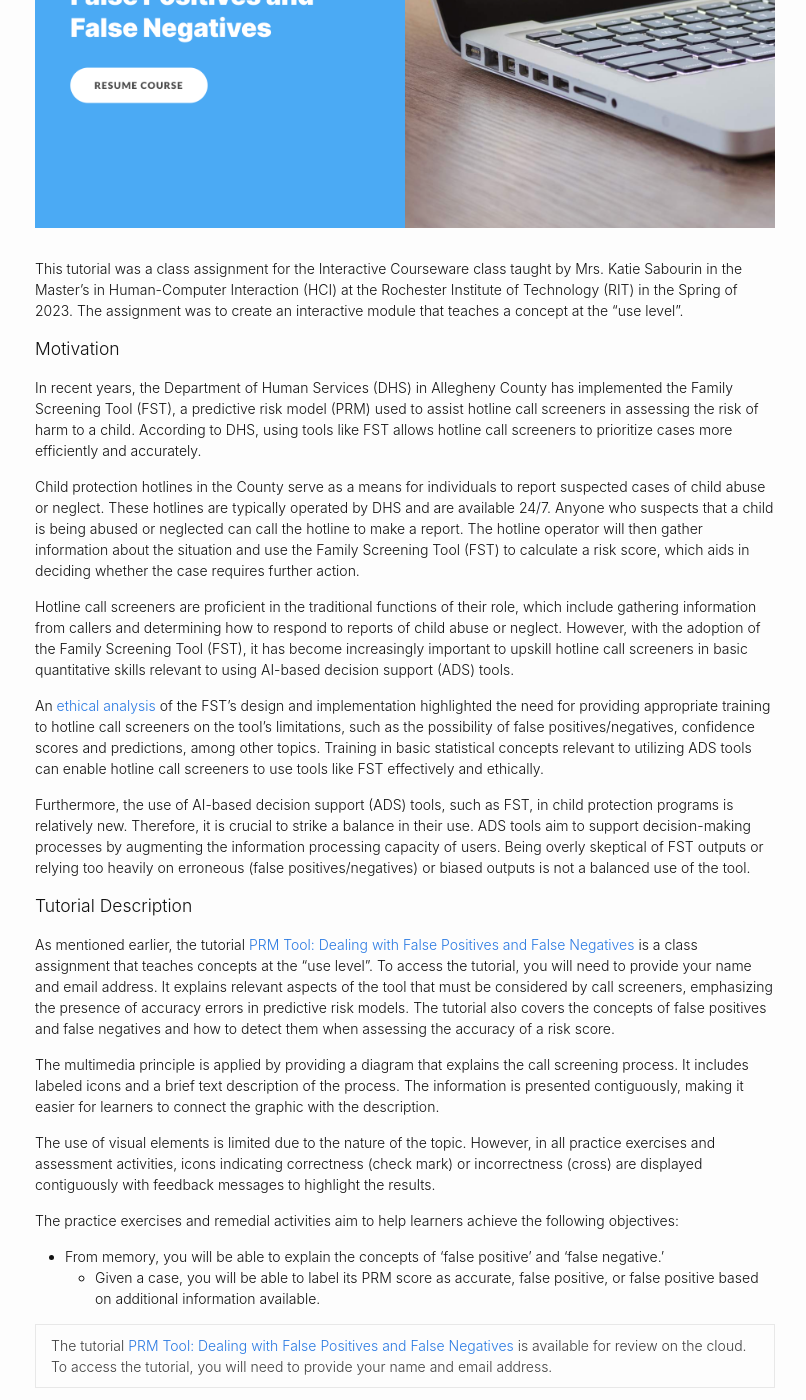
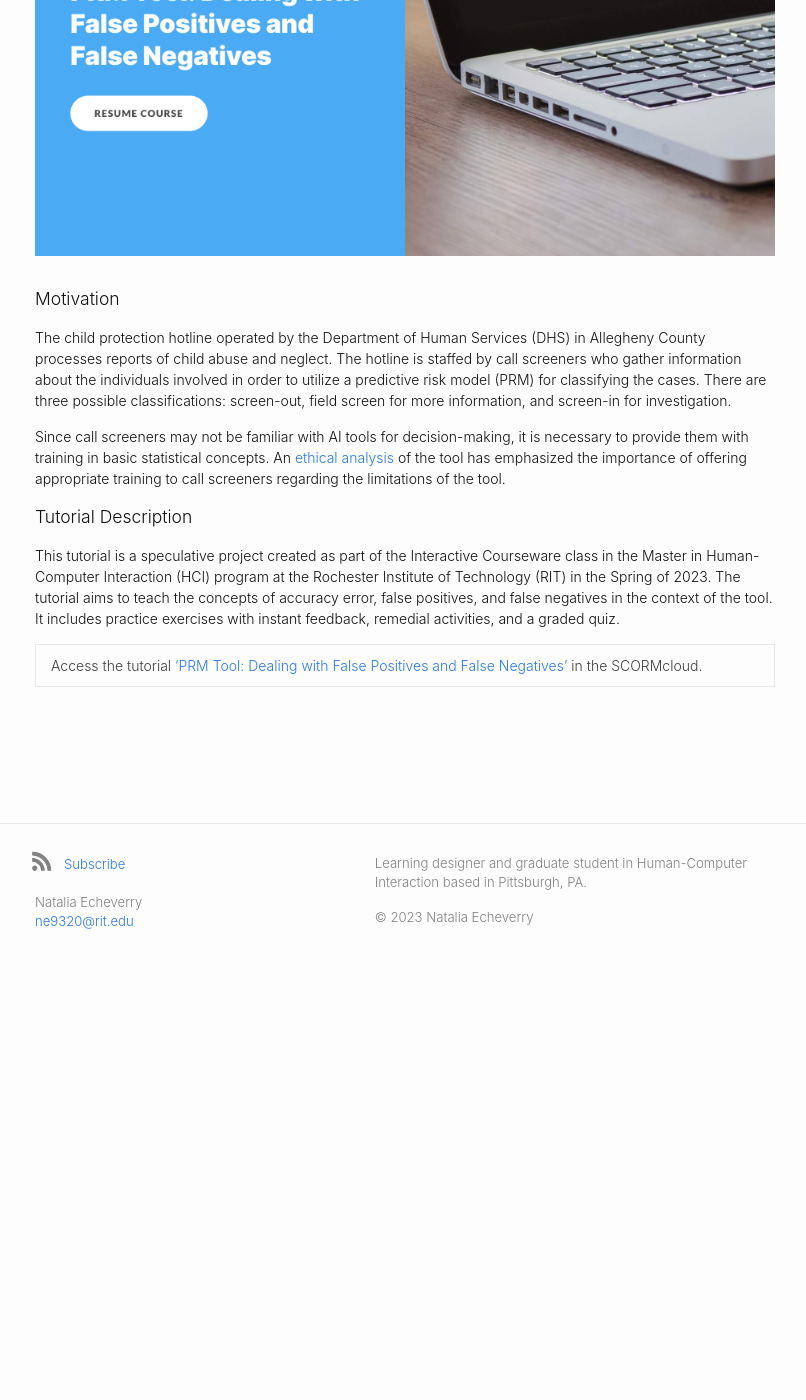
Before and after one commit to verrynatalia/verrynatalia, a Jekyll site: the page built from blog-projects/_posts/2023-04-09-primer-stat-concepts.md, in a window 1280 px wide and 1400 px high, scrolled down 408 px. Shown: the whole window, without its empty margins (235-1041 px from the left). Built offline with Jekyll 4.4.1, drawn with Linux system fonts in a browser that asks for light colours; some web fonts are replaced; after the commit the page ends 1325 px from its top, so only the background shows below that; some of the changed text lies outside the part shown.

Commit message:
Update 2023-04-09-primer-stat-concepts.md

```diff
--- a/blog-projects/_posts/2023-04-09-primer-stat-concepts.md
+++ b/blog-projects/_posts/2023-04-09-primer-stat-concepts.md
@@ -1,52 +1,19 @@
 ---
 layout: post
-title:  "A Primer on Statistical Concepts for Social Workers"
+title:  "A Primer on Statistical Concepts for Social Workers in Allegheny County"
 date:   2023-04-09 09:43:00
 category: projects
 image: assets/images/PRM_tutorial.png
 ---
 
-This tutorial was a class assignment for the Interactive Courseware class taught by Mrs. Katie Sabourin in the Master’s in Human-Computer Interaction (HCI) at the Rochester Institute of Technology (RIT) in the Spring of 2023. The assignment was to create an interactive module that teaches a concept at the “use level”.
-
 #### Motivation
 
-In recent years, the Department of Human Services (DHS) in Allegheny County has implemented the Family Screening Tool (FST), a predictive risk model (PRM) used to assist hotline call screeners in assessing the risk of harm to a child. According to DHS, using tools like FST allows hotline call screeners to prioritize cases more efficiently and accurately.
+The child protection hotline operated by the Department of Human Services (DHS) in Allegheny County processes reports of child abuse and neglect. The hotline is staffed by call screeners who gather information about the individuals involved in order to utilize a predictive risk model (PRM) for classifying the cases. There are three possible classifications: screen-out, field screen for more information, and screen-in for investigation.
 
-Child protection hotlines in the County serve as a means for individuals to report suspected cases of child abuse or neglect. These hotlines are typically operated by DHS and are available 24/7. Anyone who suspects that a child is being abused or neglected can call the hotline to make a report. The hotline operator will then gather information about the situation and use the Family Screening Tool (FST) to calculate a risk score, which aids in deciding whether the case requires further action.
-
-Hotline call screeners are proficient in the traditional functions of their role, which include gathering information from callers and determining how to respond to reports of child abuse or neglect. However, with the adoption of the Family Screening Tool (FST), it has become increasingly important to upskill hotline call screeners in basic quantitative skills relevant to using AI-based decision support (ADS) tools.
-
-An [ethical analysis](https://www.alleghenycountyanalytics.us/wp-content/uploads/2019/05/Ethical-Analysis-16-ACDHS-26_PredictiveRisk_Package_050119_FINAL-2.pdf) of the FST's design and implementation highlighted the need for providing appropriate training to hotline call screeners on the tool's limitations, such as the possibility of false positives/negatives, confidence scores and predictions, among other topics. Training in basic statistical concepts relevant to utilizing ADS tools can enable hotline call screeners to use tools like FST effectively and ethically.
-
-Furthermore, the use of AI-based decision support (ADS) tools, such as FST, in child protection programs is relatively new. Therefore, it is crucial to strike a balance in their use. ADS tools aim to support decision-making processes by augmenting the information processing capacity of users. Being overly skeptical of FST outputs or relying too heavily on erroneous (false positives/negatives) or biased outputs is not a balanced use of the tool.
+Since call screeners may not be familiar with AI tools for decision-making, it is necessary to provide them with training in basic statistical concepts. An [ethical analysis](https://www.alleghenycountyanalytics.us/wp-content/uploads/2019/05/Ethical-Analysis-16-ACDHS-26_PredictiveRisk_Package_050119_FINAL-2.pdf) of the tool has emphasized the importance of offering appropriate training to call screeners regarding the limitations of the tool.
 
 #### Tutorial Description
 
-As mentioned earlier, the tutorial [PRM Tool: Dealing with False Positives and False Negatives](https://app.cloud.scorm.com/sc/InvitationConfirmEmail?publicInvitationId=88faaa41-7350-409f-b1db-66a8a9b5a485) is a class assignment that teaches concepts at the "use level". To access the tutorial, you will need to provide your name and email address. It explains relevant aspects of the tool that must be considered by call screeners, emphasizing the presence of accuracy errors in predictive risk models. The tutorial also covers the concepts of false positives and false negatives and how to detect them when assessing the accuracy of a risk score.
+This tutorial is a speculative project created as part of the Interactive Courseware class in the Master in Human-Computer Interaction (HCI) program at the Rochester Institute of Technology (RIT) in the Spring of 2023. The tutorial aims to teach the concepts of accuracy error, false positives, and false negatives in the context of the tool. It includes practice exercises with instant feedback, remedial activities, and a graded quiz.
 
-The multimedia principle is applied by providing a diagram that explains the call screening process. It includes labeled icons and a brief text description of the process. The information is presented contiguously, making it easier for learners to connect the graphic with the description.
-
-The use of visual elements is limited due to the nature of the topic. However, in all practice exercises and assessment activities, icons indicating correctness (check mark) or incorrectness (cross) are displayed contiguously with feedback messages to highlight the results.
-
-The practice exercises and remedial activities aim to help learners achieve the following objectives:
-
-- From memory, you will be able to explain the concepts of 'false positive' and 'false negative.'
-	- Given a case, you will be able to label its PRM score as accurate, false positive, or false positive based on additional information available.
-
-The tutorial [PRM Tool: Dealing with False Positives and False Negatives](https://app.cloud.scorm.com/sc/InvitationConfirmEmail?publicInvitationId=88faaa41-7350-409f-b1db-66a8a9b5a485) is available for review on the cloud. To access the tutorial, you will need to provide your name and email address.|
-
-**References**
-1. Developing Predictive Risk Models to Support Child Maltreatment Hotline, [https://www.alleghenycountyanalytics.us/wp-content/uploads/2018/10/16-ACDHS26_Ethical_Package_102518.pdf](https://www.alleghenycountyanalytics.us/wp-content/uploads/2018/10/16-ACDHS26_Ethical_Package_102518.pdf)
-3. Allegheny County DHS. 2022. The Allegheny Family Screening Tool. (Apr 2022).
-[https://www.alleghenycounty.us/Human-Services/](https://www.alleghenycounty.us/Human-Services/)
-News-Events/Accomplishments/Allegheny-Family-Screening-Tool.aspx
-4. Dan Hurley. 2018. Can an Algorithm Tell When Kids Are in Danger? (Jan 2018).
-[https://www.nytimes.com/2018/01/02/magazine/cananalgorithm-tell-when-kids-are-in-danger.html](https://www.nytimes.com/2018/01/02/magazine/cananalgorithm-tell-when-kids-are-in-danger.html)
-5. Danding Wang, Qian Yang, Ashraf Abdul, and Brian Y. Lim. 2019. Designing TheoryDriven User-Centric Explainable AI. (2019).
-[https://doi.org/10.1145/3290605.3300831](https://doi.org/10.1145/3290605.3300831)
-6. Qian Yang, Nikola Banovic, and John Zimmerman. 2018. Mapping Machine Learning
-Advances from HCI Research to Reveal Starting
-Places for Design Innovation. (2018). [https://doi.org/10.1145/3173574.3173704](https://doi.org/10.1145/3173574.3173704)
-7. Qian Yang, Aaron Steinfeld, Carolyn Rosé, and John Zimmerman. 2020. Re-Examining
-Whether, why, and How Human-AI Interaction Is Uniquely Difficult to Design. (2020). [https://doi.org/10.1145/3313831.3376301](https://doi.org/10.1145/3313831.3376301)
-8. Tim Dare and Eileen Gambrill. 2017. Ethical Analysis: Predictive Risk Models at Call Screening for Allegheny County. (April 2017).[https://www.alleghenycountyanalytics.us/wp-content/uploads/2019/05/Ethical-Analysis-16-ACDHS-26_PredictiveRisk_Package_050119_FINAL-2.pdf](https://www.alleghenycountyanalytics.us/wp-content/uploads/2019/05/Ethical-Analysis-16-ACDHS-26_PredictiveRisk_Package_050119_FINAL-2.pdf)
+|Access the tutorial ['PRM Tool: Dealing with False Positives and False Negatives'](https://app.cloud.scorm.com/sc/InvitationConfirmEmail?publicInvitationId=88faaa41-7350-409f-b1db-66a8a9b5a485) in the SCORMcloud.|
```
